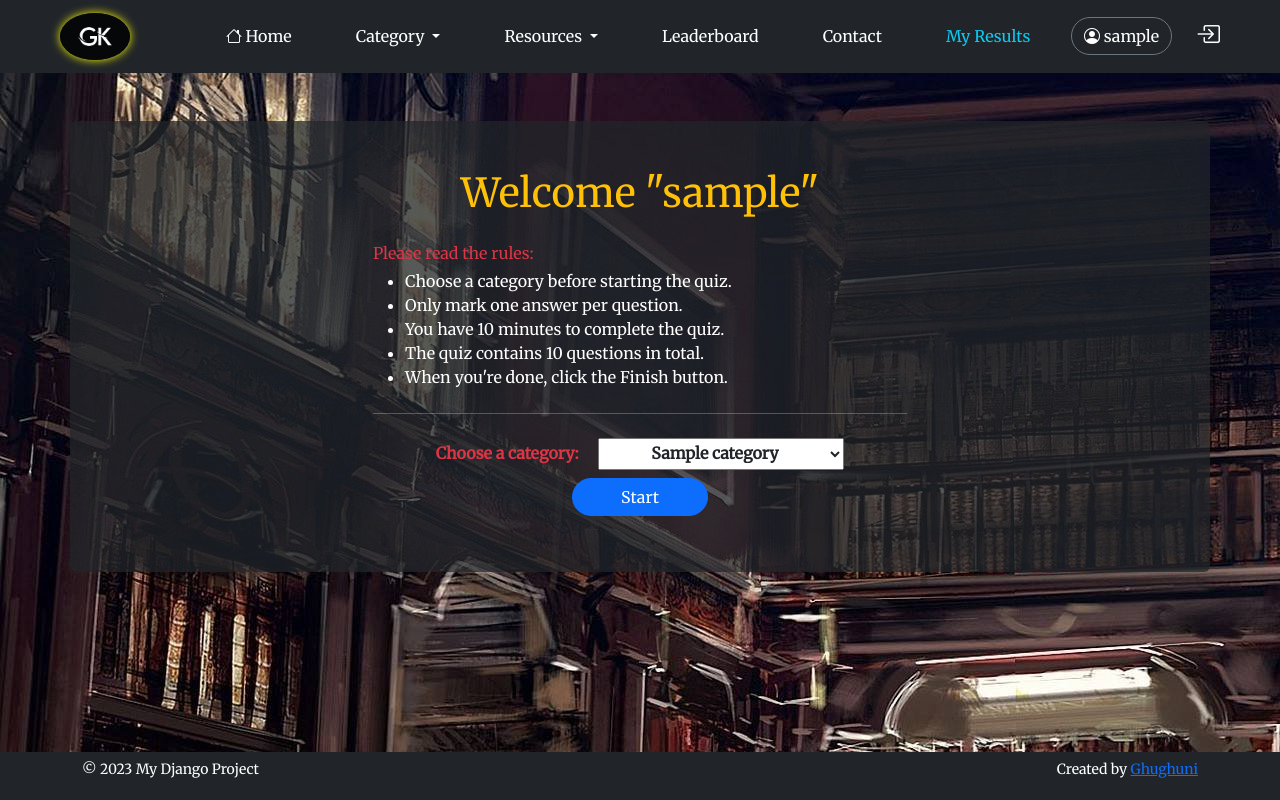
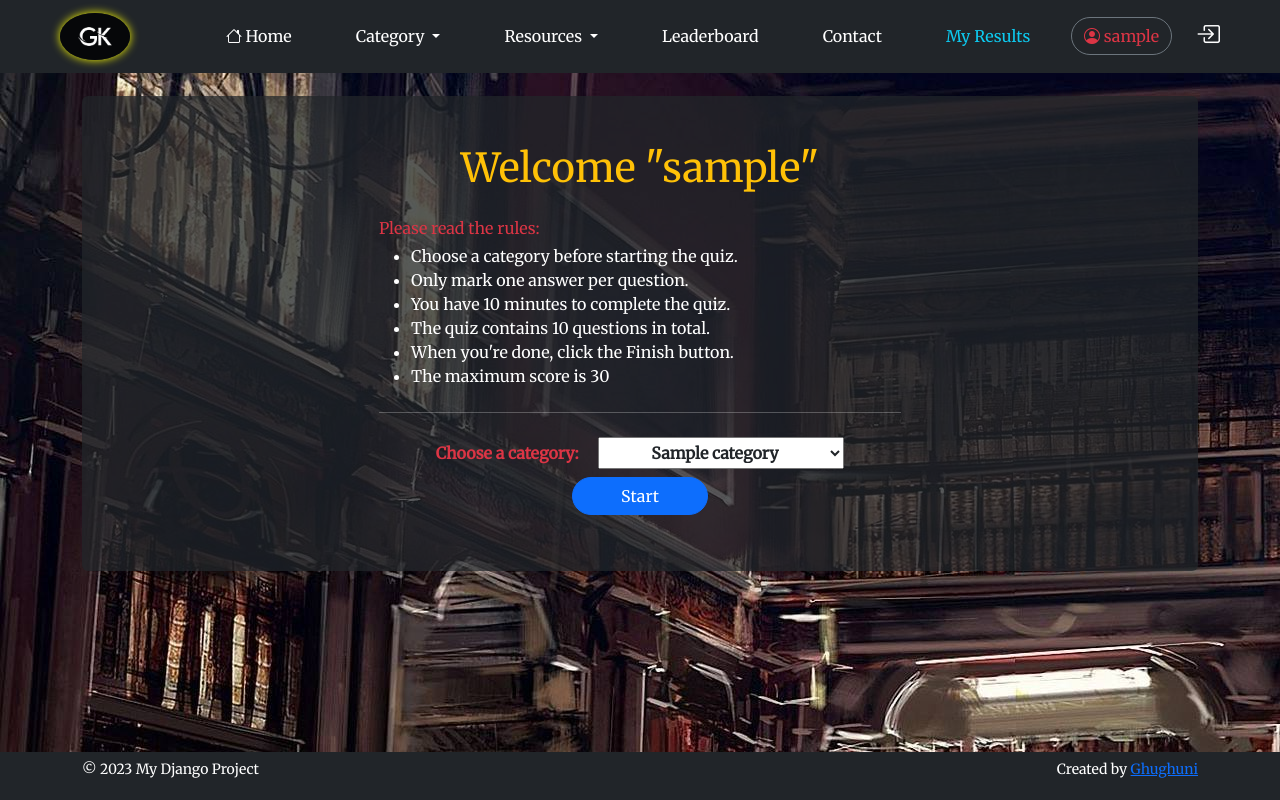
Before and after one commit to ghughuni/Django_Quiz_app, a Django app: page /HomeUser/ in a window 1280 px wide. Run offline with Django 4.2, Linux system fonts and the light colour scheme; a user stored in the database is signed in; tables that the repository leaves empty hold one stand-in row (values such as "Sample post"); some libraries are stand-ins or nearby versions.

Commit message:
Style correction on navbar

```diff
--- a/quiz/static/main.js
+++ b/quiz/static/main.js
@@ -34,7 +34,7 @@ document.addEventListener("DOMContentLoaded", function () {
 });
 
 var timeleft = 900; // 15 minutes in seconds
-	var downloadTimer = setInterval(function(){
+var downloadTimer = setInterval(function () {
   timeleft--;
   var minutes = Math.floor(timeleft / 60);
   var seconds = timeleft % 60;
@@ -42,7 +42,7 @@ var timeleft = 900; // 15 minutes in seconds
     seconds = "0" + seconds;
   }
   document.getElementById("timer").innerHTML = minutes + ":" + seconds;
-	  if(timeleft <= 0){
+  if (timeleft <= 0) {
     clearInterval(downloadTimer);
     window.location.href = "/results";
   }
--- a/quiz/template/base.html
+++ b/quiz/template/base.html
@@ -22,7 +22,7 @@
 
 <body class="bg-image">
     <!-- Navigation Bar -->
-    <nav class="navbar navbar-expand-lg bg-dark navbar-dark" data-bs-theme="dark">
+    <nav class="navbar fixed-top navbar-expand-lg bg-dark navbar-dark" data-bs-theme="dark">
         <div class="container-fluid ">
             <a class="navbar-brand" href="{% url 'HomeUser' %}">
                 <div class="logo mx-5"><img src="../static/quiz/images/logo.jpg"></div>
@@ -85,7 +85,7 @@
                 </ul>
                 <form class="d-flex justify-content-end text-white">
                     {% if user.is_authenticated %}
-                    <a href="{% url 'HomeUser' %}"><button class="btn btn-outline-secondary text-white rounded-pill"
+                    <a href="{% url 'HomeUser' %}"><button class="btn btn-outline-secondary text-danger rounded-pill"
                             type="button"><i class="bi bi-person-circle "></i> {{user}}</button></a>
                     <a href="{% url 'logout_view' %}"><i class="bi bi-box-arrow-in-right fs-4 text-white ms-4 me-5"
                             title="Log Out"></i></a>
@@ -99,10 +99,11 @@
         </div>
     </nav>
     <!-- Main Content Section -->
-    {% block content %}
+    <div class="container py-5">
+        {% block content %}
 
-    {% endblock %}
-
+        {% endblock %}
+    </div>
     <!-- Footer Section -->
     <footer class="bg-dark text-white py-1 mt-5 fixed-bottom">
         <div class="container">
--- a/quiz/template/users/home.html
+++ b/quiz/template/users/home.html
@@ -16,6 +16,7 @@
 				<li>You have 10 minutes to complete the quiz.</li>
 				<li>The quiz contains 10 questions in total.</li>
 				<li>When you're done, click the Finish button.</li>
+				<li>The maximum score is 30</li>
 			</ul>
 			<div class="text-center my-4">
 				<form id="myForm" action="/action/" method="post">
```
Also changed, not shown: quiz/migrations/0001_initial.py. Lines whose indentation alone changed are shown as unchanged.
